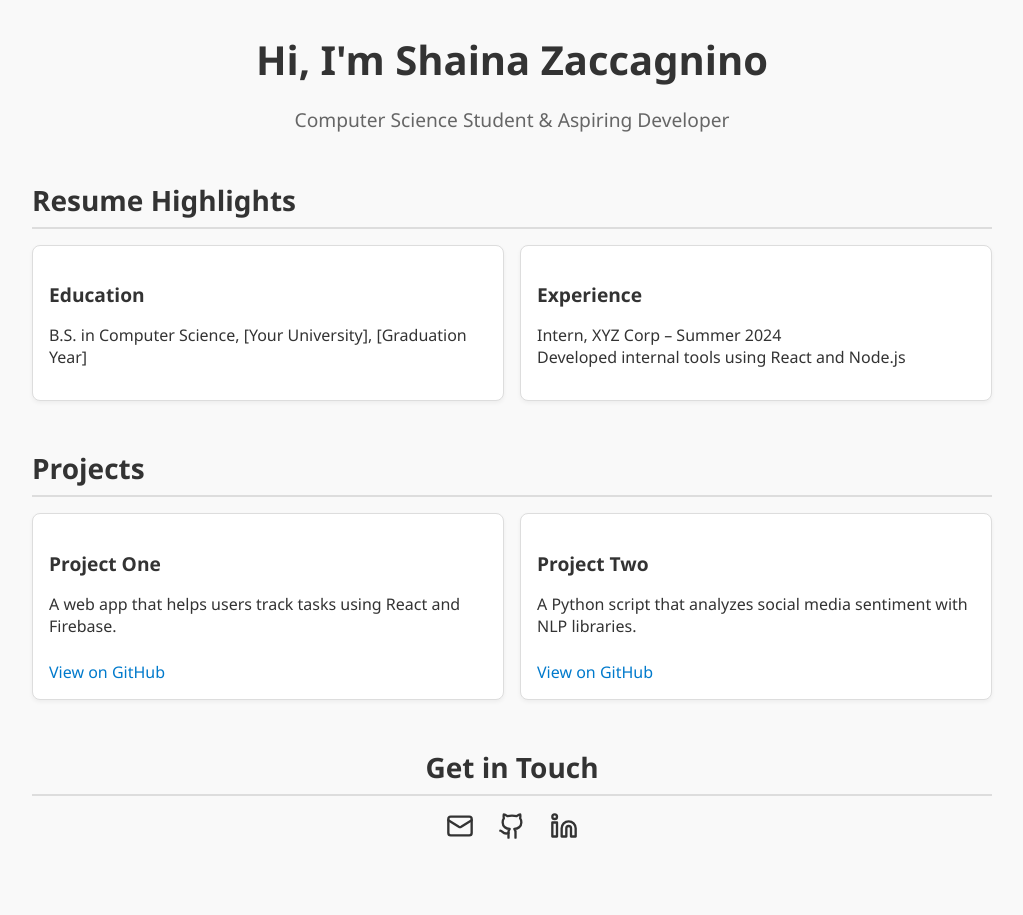
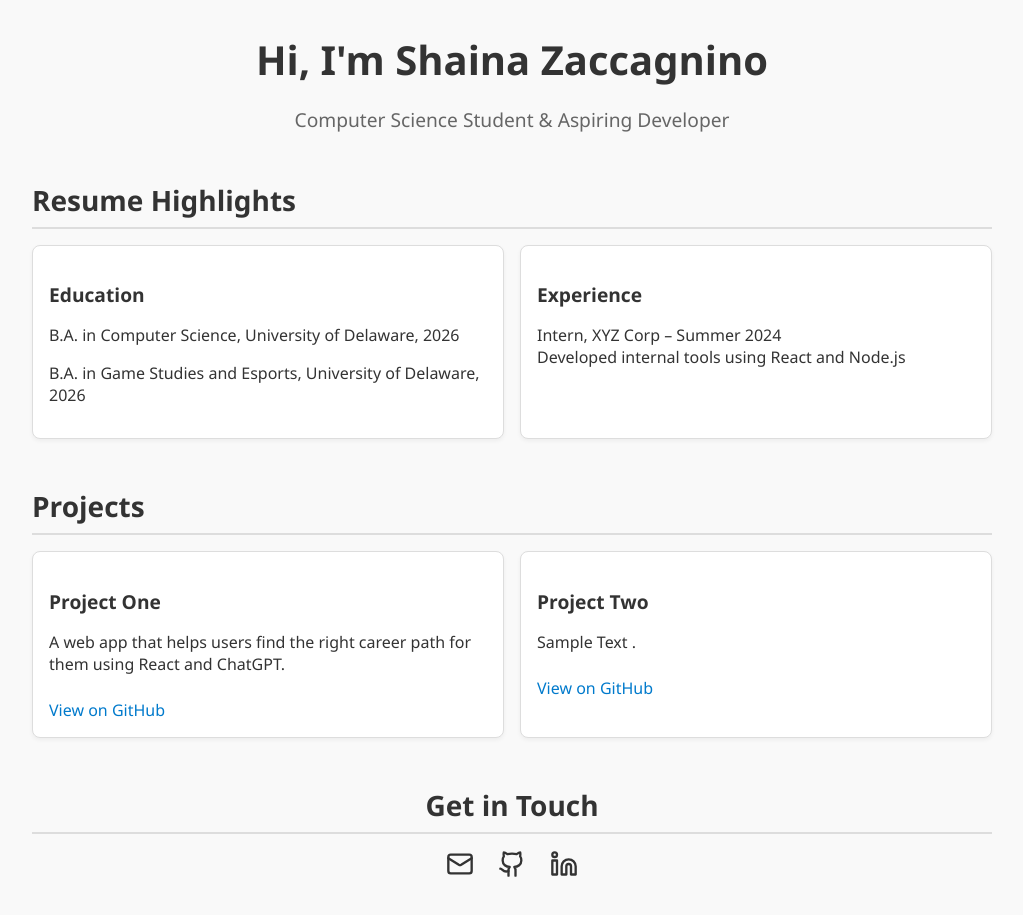
Before and after one commit to Shaina-Z/Portfolio, a React (Create React App) app in the folder my-portfolio/: page / in a window 1280 px wide. Shown: the whole page, without its empty margins (128-1151 px from the left). Before the commit the page ends 877 px from the top, so only its background shows below. Built offline with nearby package versions, Linux system fonts and the light colour scheme.

Commit message:
changes education test as well as project description

```diff
--- a/my-portfolio/src/App.js
+++ b/my-portfolio/src/App.js
@@ -17,7 +17,8 @@ export default function Portfolio() {
         <div className="card-container">
           <div className="card">
             <h3 className="card-title">Education</h3>
-            <p>B.S. in Computer Science, [Your University], [Graduation Year]</p>
+            <p>B.A. in Computer Science, University of Delaware, 2026</p>
+            <p>B.A. in Game Studies and Esports, University of Delaware, 2026</p>
           </div>
           <div className="card">
             <h3 className="card-title">Experience</h3>
@@ -32,12 +33,12 @@ export default function Portfolio() {
         <div className="card-container">
           <div className="card">
             <h3 className="card-title">Project One</h3>
-            <p>A web app that helps users track tasks using React and Firebase.</p>
+            <p>A web app that helps users find the right career path for them using React and ChatGPT.</p>
             <a href="#" className="link-button">View on GitHub</a>
           </div>
           <div className="card">
             <h3 className="card-title">Project Two</h3>
-            <p>A Python script that analyzes social media sentiment with NLP libraries.</p>
+            <p>Sample Text .</p>
             <a href="#" className="link-button">View on GitHub</a>
           </div>
         </div>
```
